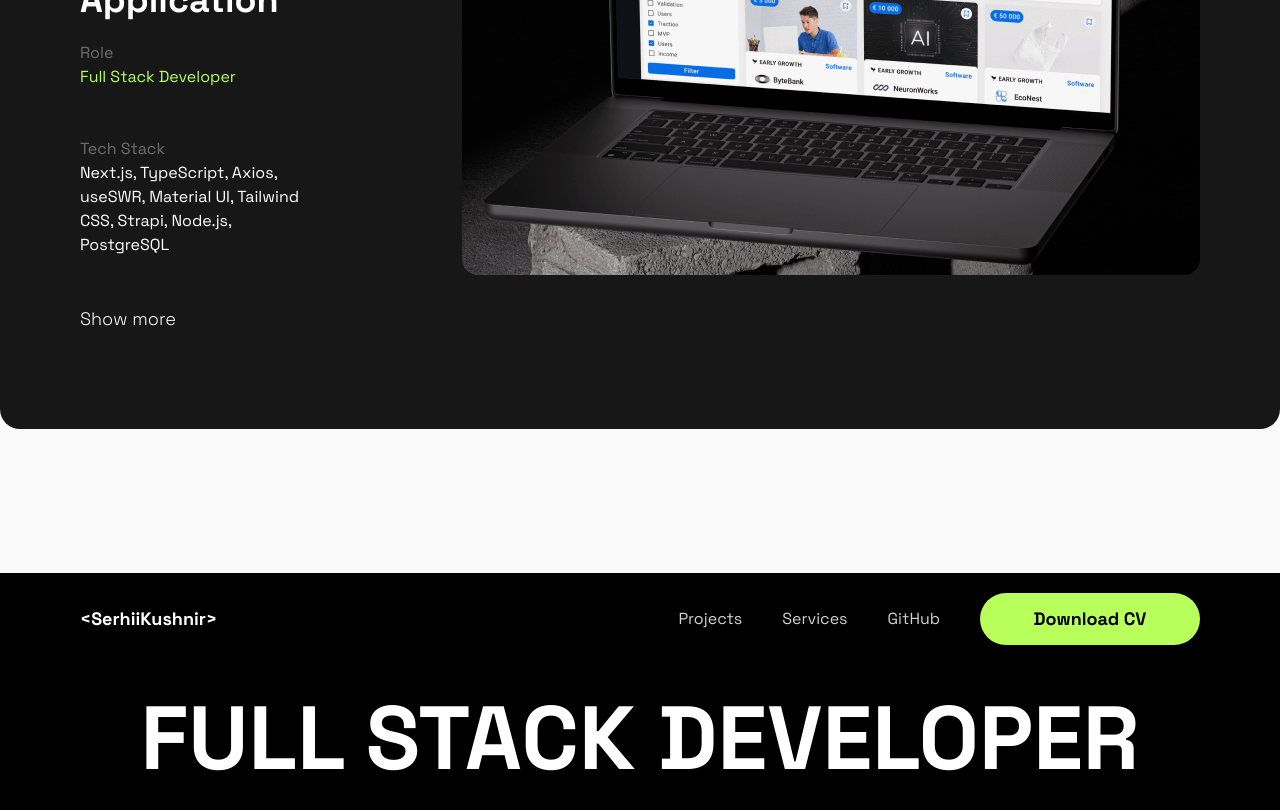
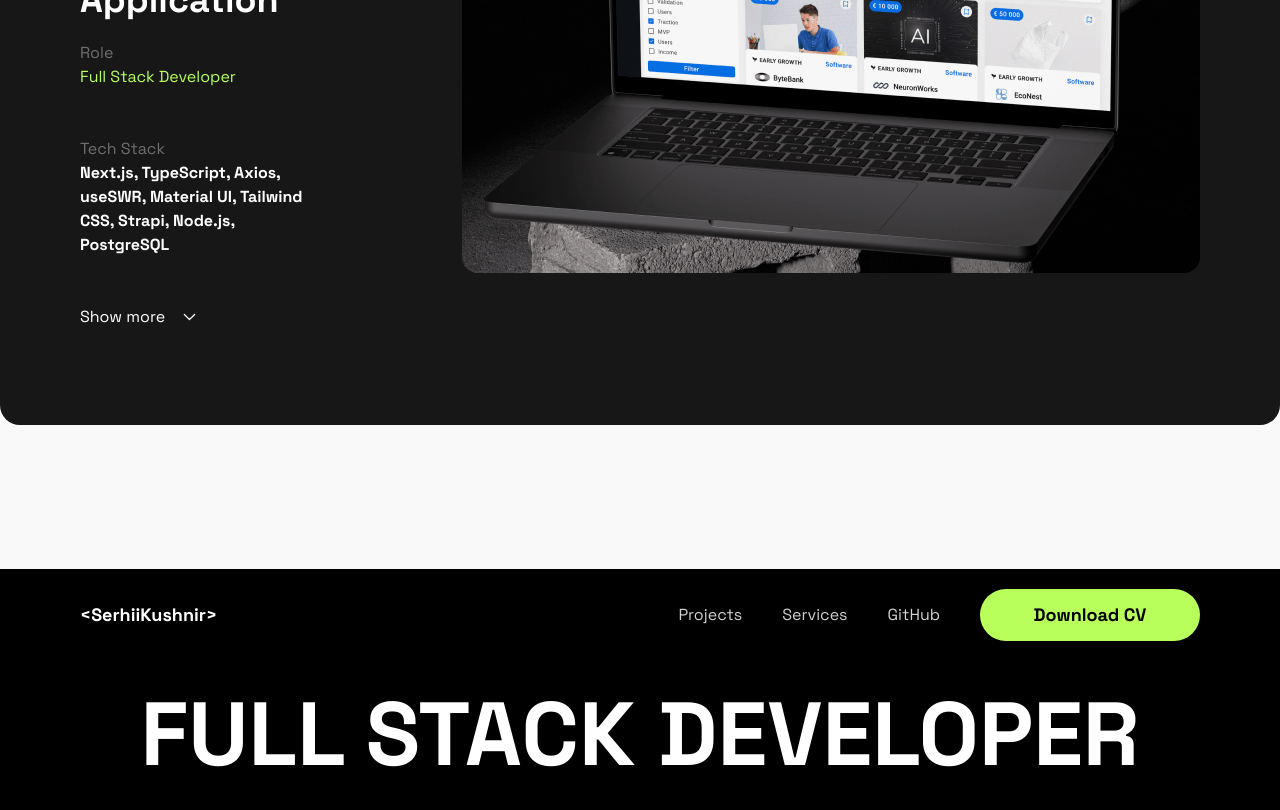
Before and after one commit to Sergiy5/kushnir_web-dev, a Next.js app: page / in a window 1280 px wide. Shown: the part 1240-2050 px from the top of the page. Built offline with nearby package versions, Linux system fonts and the light colour scheme.

Commit message:
Made custom buttons to reuse them

```diff
--- a/src/app/components/Footer.tsx
+++ b/src/app/components/Footer.tsx
@@ -1,3 +1,5 @@
+import { Button } from "./ui/Button";
+
 export const Footer: React.FC = () => {
   return (
     <div className="block bg-bgFooter text-textFooter w-full">
@@ -9,9 +11,9 @@ export const Footer: React.FC = () => {
             <p className="text-inherit">Services</p>
             <p className="text-inherit">GitHub</p>
 
-            <button className="bg-[#b8ff5b]  text-lg font-bold leading-5 text-[black] min-w-[220px] h-[52px] w-[220px] cursor-pointer rounded-full border-[none]">
+            <Button >
               Download CV
-            </button>
+            </Button>
           </div>
         </div>
 
--- a/src/app/components/Hero.tsx
+++ b/src/app/components/Hero.tsx
@@ -1,3 +1,5 @@
+import { Button } from "./ui/Button";
+
 export const Hero: React.FC = () => {
 
   return (
@@ -17,9 +19,9 @@ export const Hero: React.FC = () => {
               problem-solving approach, I contribute effectively to both team
               and individual projects.
             </p>
-            <button className="bg-[#b8ff5b]  text-lg font-bold leading-5 text-[black] min-w-[220px] h-[52px] w-[220px] cursor-pointer rounded-full border-[none]">
+            <Button >
               Download CV
-            </button>
+            </Button>
           </div>
           {/* Animation start */}
           <div>
--- a/src/app/components/ProjectsList.tsx
+++ b/src/app/components/ProjectsList.tsx
@@ -1,4 +1,6 @@
 import Image from "next/image";
+import { ShowMoreBtn } from "./ui/ShowMoreBtn";
+import { Icon } from "./ui/Icon";
 
 // interface ProjectList {}
 export const ProjectsList: React.FC = () => {
@@ -11,7 +13,6 @@ export const ProjectsList: React.FC = () => {
           <li className="flex justify-between items-center gap-5">
             {/* Left part ==============================================================*/}
             <div className="flex flex-col gap-12 items-start w-[553px] pr-[130px]">
-
               <div className="flex flex-col gap-4">
                 <span className="text-grey_500 text-8xl font-bold ">
                   &lt;1&gt;
@@ -25,15 +26,16 @@ export const ProjectsList: React.FC = () => {
                 </p>
               </div>
 
-              <p className="flex flex-col items-start text-textLight">
+              <p className="flex flex-col items-start font-bold text-textLight">
                 <span>Tech Stack</span>
                 Next.js, TypeScript, Axios, useSWR, Material UI, Tailwind CSS,
                 Strapi, Node.js, PostgreSQL
               </p>
 
-              <button type="button" className="text-textLight">
-                Show more
-              </button>
+              <ShowMoreBtn>
+                <p>Show more</p>
+                <Icon id="icon-arrow_down" width={25} height={12} className="mt-[0.5px]" />
+              </ShowMoreBtn>
             </div>
 
             {/* Right part ==============================================================*/}
--- /dev/null
+++ b/src/app/components/ui/Button.tsx
@@ -0,0 +1,13 @@
+interface ButtonProps {
+    children: React.ReactNode
+}
+export const Button: React.FC<ButtonProps> = ({children}) => {
+  return (
+    <button
+      className={`bg-accentGreen  text-lg font-bold leading-5 text-[black] min-w-[220px] h-[52px] w-[220px] cursor-pointer
+     rounded-full border-none transition-all hover:bg-green_600`}
+    >
+      {children}
+    </button>
+  );
+};
--- /dev/null
+++ b/src/app/components/ui/Icon.tsx
@@ -0,0 +1,22 @@
+import React from "react";
+
+interface IconProps {
+  id: string;
+  width?: number;
+  height?: number;
+  className?: string;
+}
+
+export const Icon: React.FC<IconProps> = ({
+  id,
+  width = "24px",
+  height = "24px",
+  className,
+}) => {
+
+  return (
+    <svg width={width} height={height} className={`${className}`}>
+      <use xlinkHref={`/icons/sprite.svg#${id}`} />
+    </svg>
+  );
+};
--- /dev/null
+++ b/src/app/components/ui/ShowMoreBtn.tsx
@@ -0,0 +1,6 @@
+interface ShowMoreBtnProps {
+    children: React.ReactNode;
+}
+export const ShowMoreBtn: React.FC<ShowMoreBtnProps> = ({children}) => {
+  return <button type="button" className="flex items-center justify-between gap-3 text-lg text-textLight boredr-none" >{children}</button>;
+};
```
Also changed, not shown: public/icons/sprite.svg (added).
